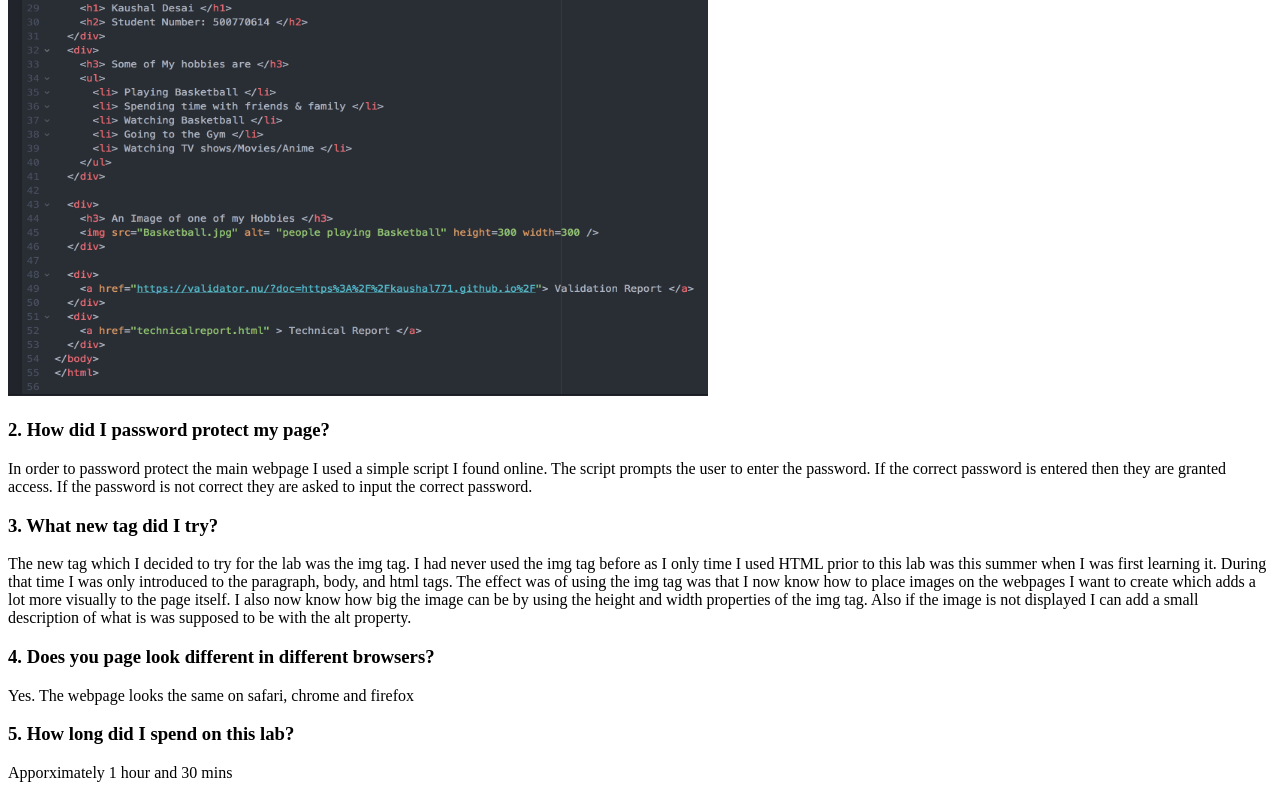
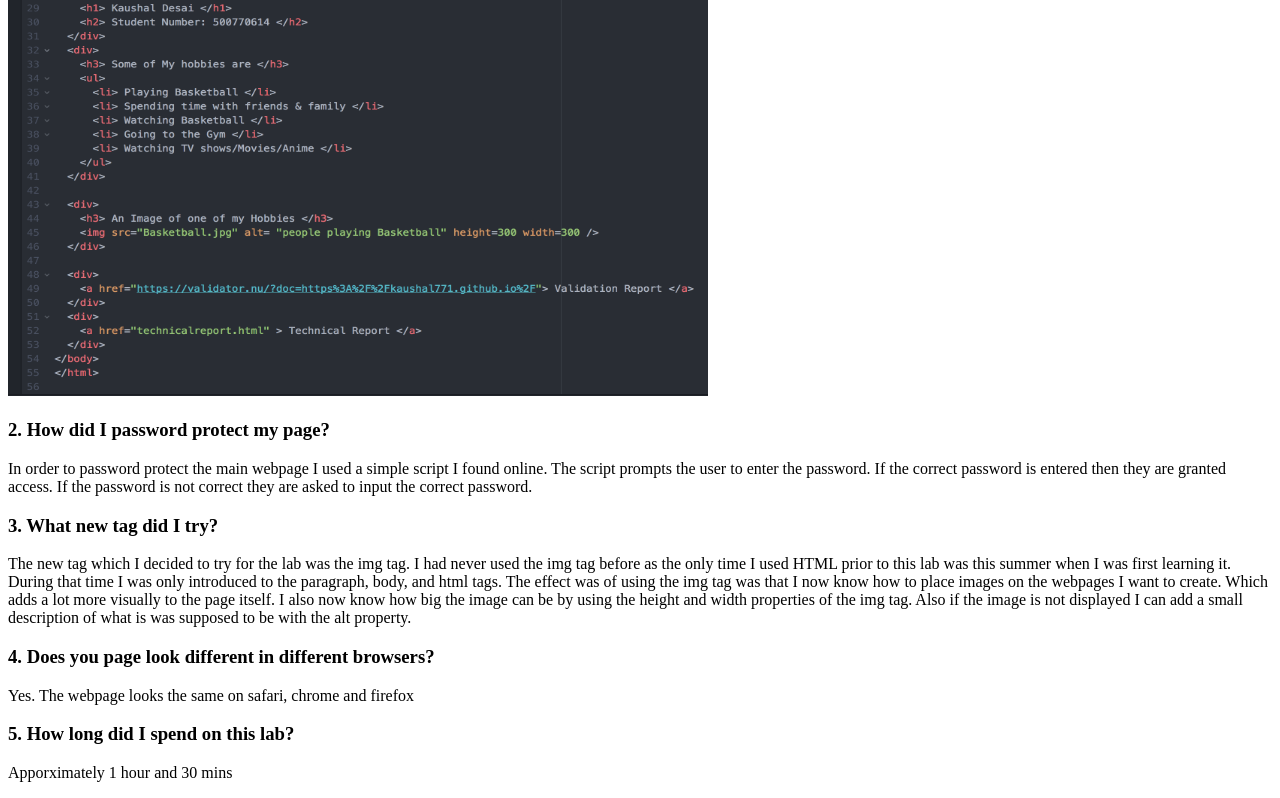
Before and after one commit to Kaushal771/Kaushal771.github.io, a plain HTML site: page technicalreport.html in a window 1280 px wide. Shown: the part 567-1365 px from the top of the page. Drawn offline with Linux system fonts and the light colour scheme.

Commit message:
final commit

```diff
--- a/technicalreport.html
+++ b/technicalreport.html
@@ -25,9 +25,9 @@
 
   <div>
     <h3> 3. What new tag did I try? </h3>
-    <p> The new tag which I decided to try for the lab was the img tag. I had never used the img tag before as I only time I used
+    <p> The new tag which I decided to try for the lab was the img tag. I had never used the img tag before as the only time I used
         HTML prior to this lab was this summer when I was first learning it. During that time I was only introduced to the paragraph, body,
-        and html tags. The effect was of using the img tag was that I now know how to place images on the webpages I want to create which adds
+        and html tags. The effect was of using the img tag was that I now know how to place images on the webpages I want to create. Which adds
         a lot more visually to the page itself. I also now know how big the image can be by using the height and width properties of the img tag.
         Also if the image is not displayed I can add a small description of what is was supposed to be with the alt property.
     </p>
```
